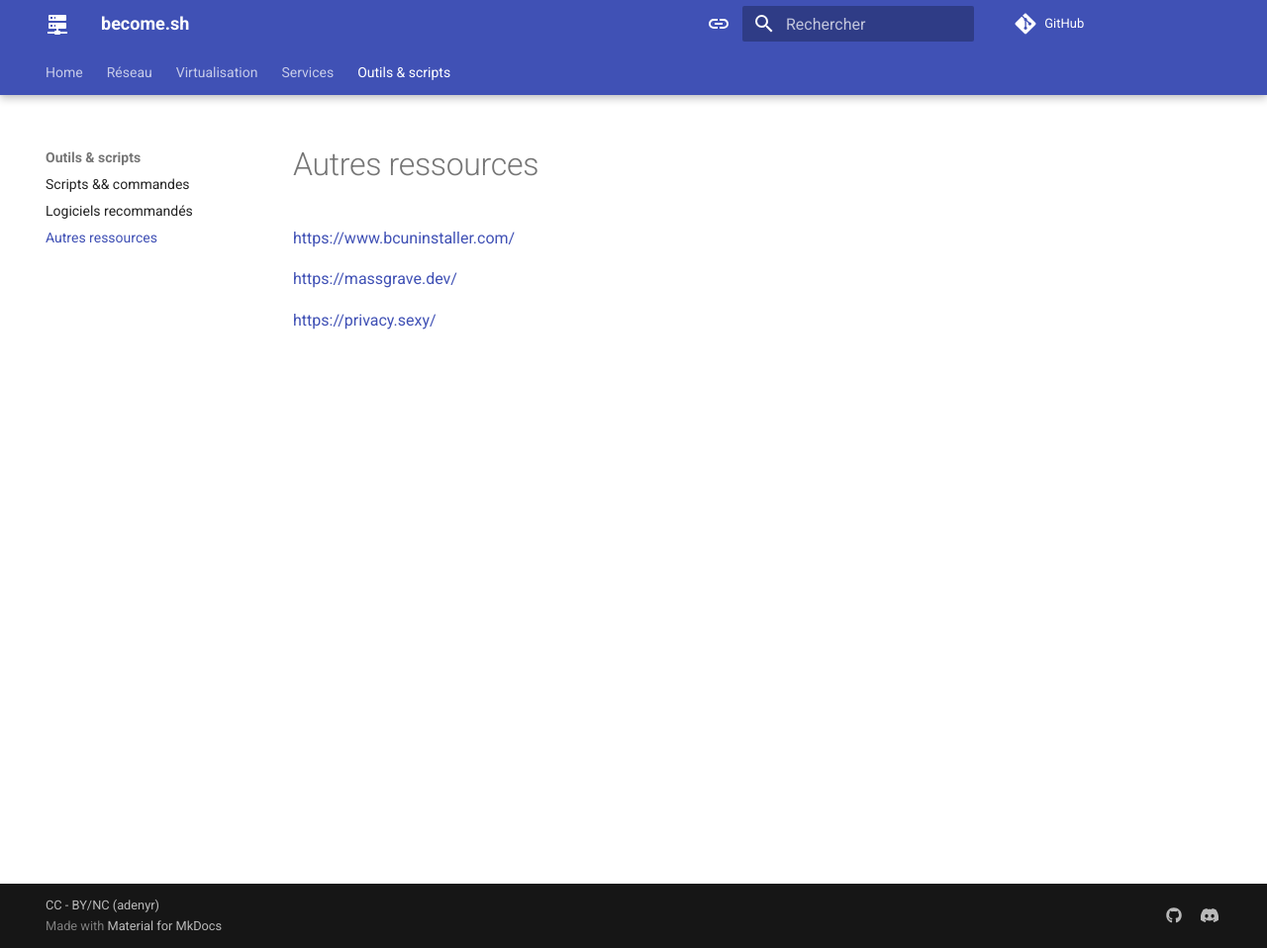
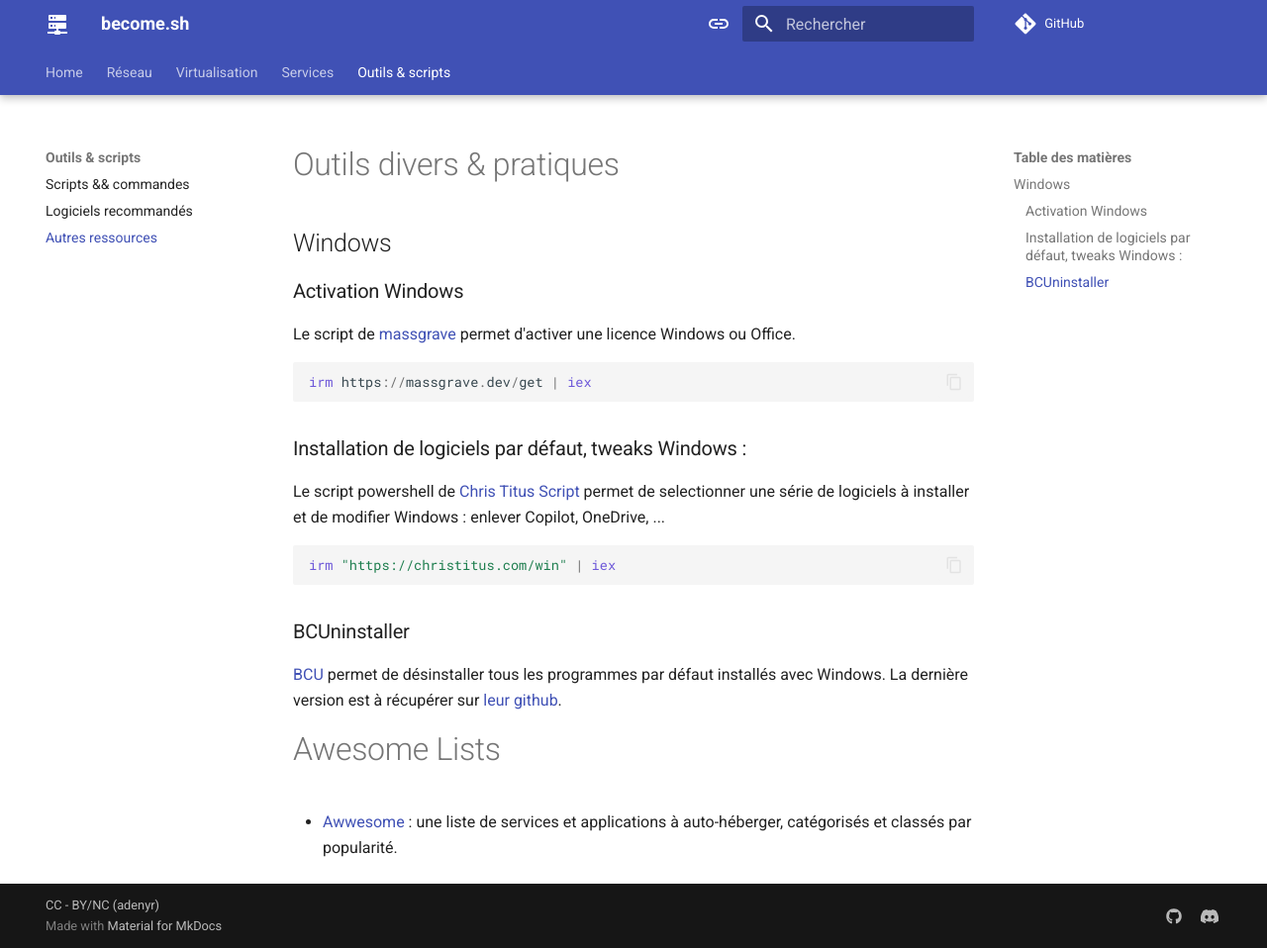
Before and after one commit to adenyrr/become.sh, an MkDocs documentation site: the page built from docs/outils/links.md, in a window 1280 px wide and 958 px high. Shown: the whole window at 99% size. Built offline with MkDocs 1.6.1 and Material for MkDocs 9.7.7, drawn with Linux system fonts in a browser that asks for light colours; comment, search, counter and statistics services are not loaded.

Commit message:
change links.md

````diff
--- a/docs/outils/links.md
+++ b/docs/outils/links.md
@@ -1,7 +1,27 @@
-https://awweso.me/
+# Outils divers & pratiques
 
-https://www.bcuninstaller.com/
+## Windows
 
-https://massgrave.dev/
+### Activation Windows
 
-https://privacy.sexy/
+Le script de [massgrave](https://massgrave.dev/) permet d'activer une licence Windows ou Office.
+
+```PowerShell
+irm https://massgrave.dev/get | iex
+```
+
+### Installation de logiciels par défaut, tweaks Windows :
+
+Le script powershell de [Chris Titus Script](https://github.com/christitustech/winutil) permet de selectionner une série de logiciels à installer et de modifier Windows : enlever Copilot, OneDrive, ...
+
+```PowerShell
+irm "https://christitus.com/win" | iex
+```
+
+### BCUninstaller
+
+[BCU](https://www.bcuninstaller.com/) permet de désinstaller tous les programmes par défaut installés avec Windows. La dernière version est à récupérer sur [leur github](https://github.com/Klocman/Bulk-Crap-Uninstaller/releases/latest).
+
+# Awesome Lists
+
+- [Awwesome](https://awweso.me/) : une liste de services et applications à auto-héberger, catégorisés et classés par popularité.
````
Also changed, not shown: docs/outils/commandes.md (+1 -1 lines).
